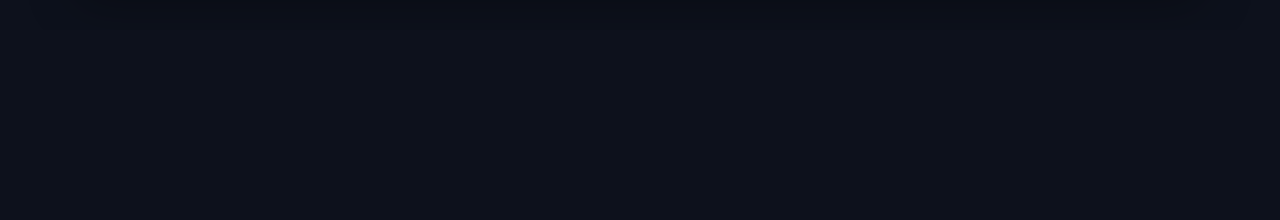
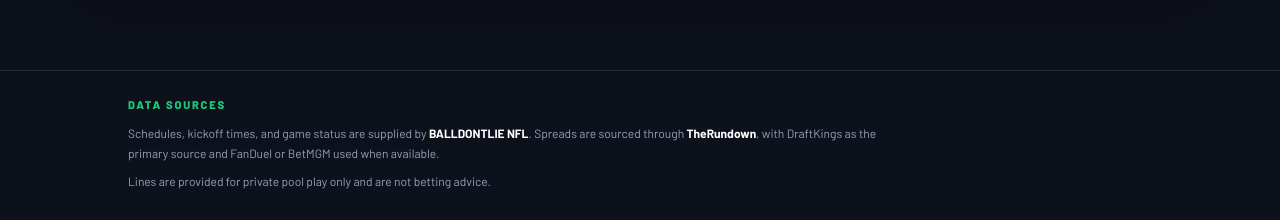
Before and after one commit to pmgasset/gameday, a Next.js app: page /login in a window 1280 px wide. Shown: the part 911-1131 px from the top of the page. Before the commit the page ends 941 px from the top, so only its background shows below. Built offline with nearby package versions, Linux system fonts and the light colour scheme; a web font is replaced by a local one.

Commit message:
Add sports data source footer

```diff
--- a/app/layout.tsx
+++ b/app/layout.tsx
@@ -2,6 +2,7 @@
 import { Barlow, Barlow_Condensed } from "next/font/google";
 import "./globals.css";
 import { PwaInstallPrompt } from "@/components/pwa-install";
+import { SiteFooter } from "@/components/site-footer";
 
 const bodyFont = Barlow({ subsets: ["latin"], variable: "--font-sans", display: "swap", weight: ["400", "500", "600", "700", "800"] });
 const displayFont = Barlow_Condensed({ subsets: ["latin"], variable: "--font-display", display: "swap", weight: ["500", "600", "700", "800", "900"] });
@@ -18,5 +19,5 @@
 export const viewport: Viewport = { themeColor: "#0d1422", viewportFit: "cover" };
 
 export default function RootLayout({ children }: Readonly<{ children: React.ReactNode }>) {
-  return <html lang="en"><body className={`${bodyFont.variable} ${displayFont.variable} font-sans antialiased`}>{children}<PwaInstallPrompt/></body></html>;
+  return <html lang="en"><body className={`${bodyFont.variable} ${displayFont.variable} font-sans antialiased`}>{children}<SiteFooter/><PwaInstallPrompt/></body></html>;
 }
--- /dev/null
+++ b/components/site-footer.tsx
@@ -0,0 +1,9 @@
+export function SiteFooter() {
+  return <footer className="mt-10 border-t border-white/10 px-5 pb-[calc(6rem+env(safe-area-inset-bottom))] pt-6 md:pb-8">
+    <div className="mx-auto max-w-5xl text-xs leading-5 text-[hsl(var(--muted))]">
+      <p className="eyebrow">Data sources</p>
+      <p className="mt-2 max-w-3xl">Schedules, kickoff times, and game status are supplied by <a className="focus-ring font-bold text-white hover:text-[hsl(var(--primary))]" href="https://nfl.balldontlie.io/" rel="noreferrer" target="_blank">BALLDONTLIE NFL</a>. Spreads are sourced through <a className="focus-ring font-bold text-white hover:text-[hsl(var(--primary))]" href="https://therundown.io/docs/quickstart" rel="noreferrer" target="_blank">TheRundown</a>, with DraftKings as the primary source and FanDuel or BetMGM used when available.</p>
+      <p className="mt-2">Lines are provided for private pool play only and are not betting advice.</p>
+    </div>
+  </footer>;
+}
```
